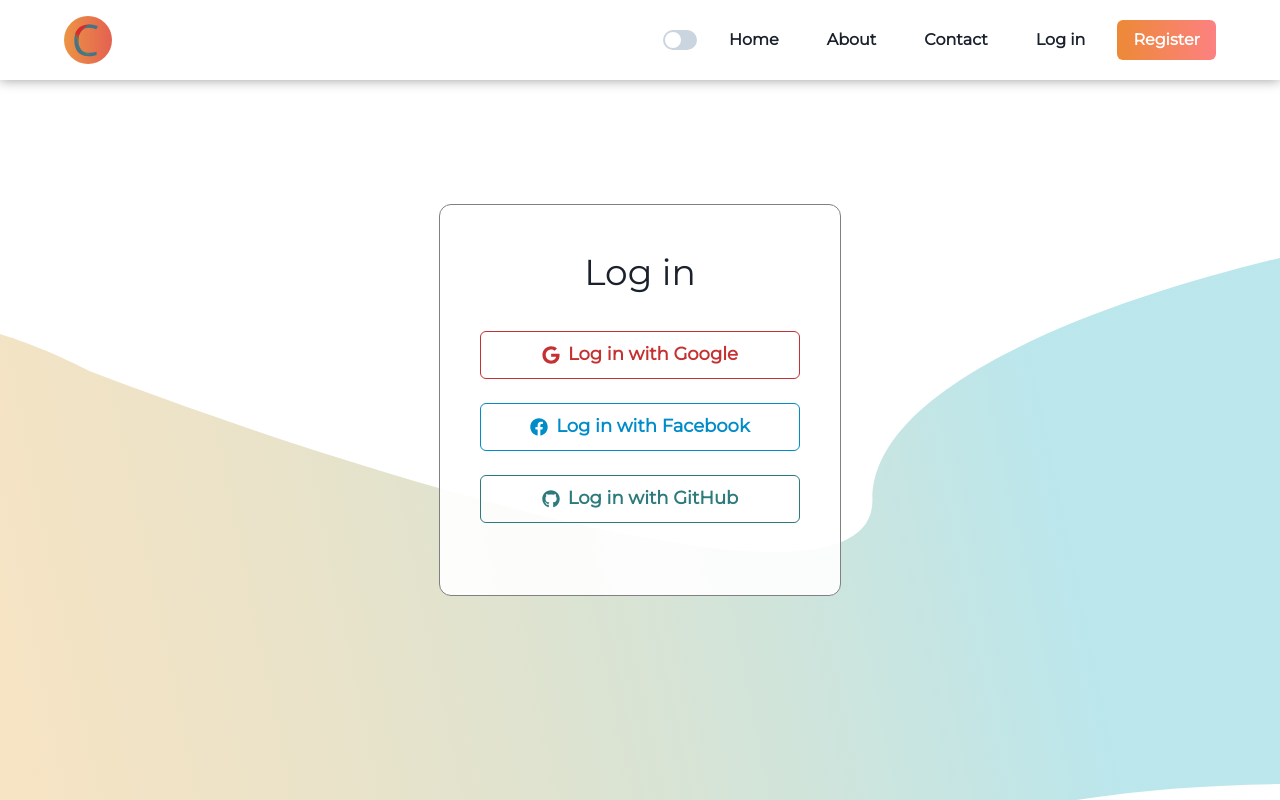
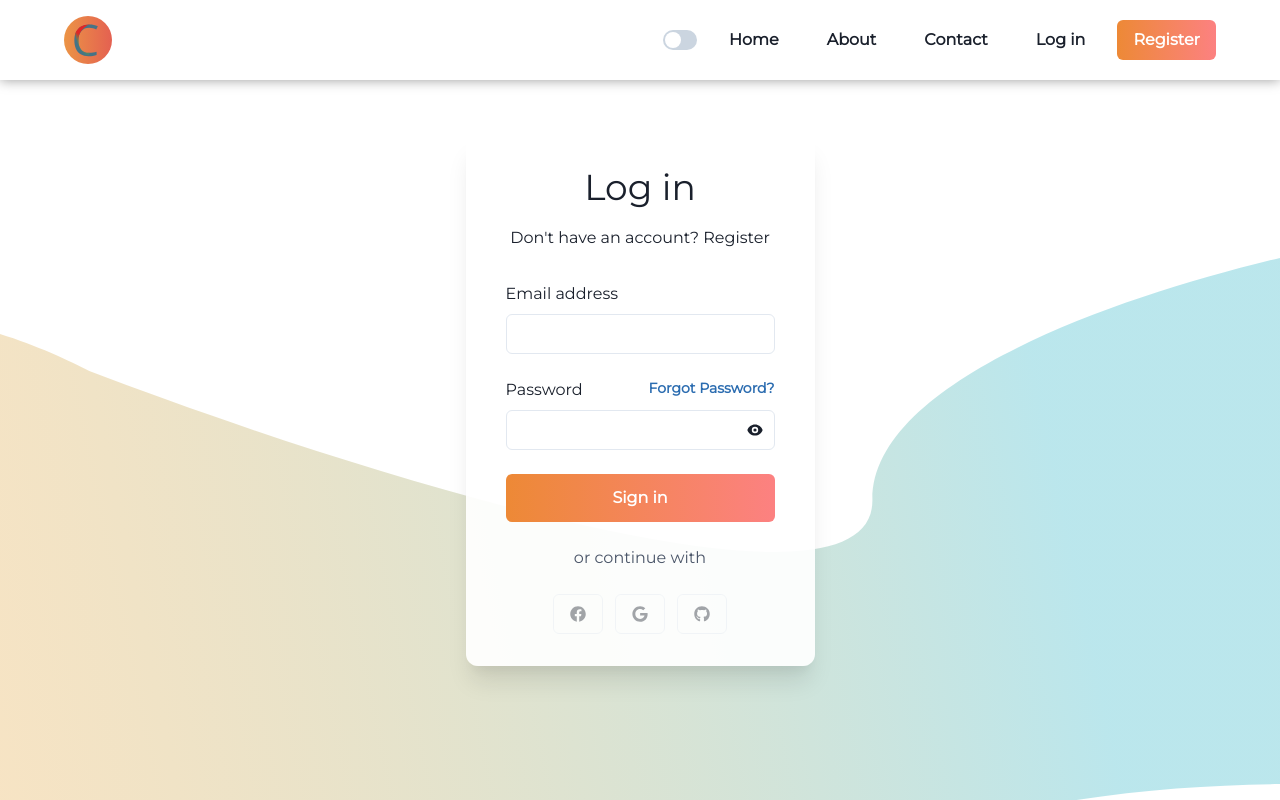
Before and after one commit to jermainejanszen/carta, a Next.js app: page /login in a window 1280 px wide. Built offline with nearby package versions, Linux system fonts and the light colour scheme.

Commit message:
updated login to accept email and password

```diff
--- /dev/null
+++ b/components/DividerWithText.tsx
@@ -0,0 +1,19 @@
+import { Box, Divider, Flex, FlexProps, Text, useColorModeValue } from '@chakra-ui/react'
+import * as React from 'react'
+
+export const DividerWithText = (props: FlexProps) => {
+  const { children, ...flexProps } = props
+  return (
+    <Flex align="center" color="gray.300" {...flexProps}>
+      <Box flex="1">
+        <Divider borderColor="currentcolor" />
+      </Box>
+      <Text as="span" px="3" color={useColorModeValue('gray.600', 'gray.400')} fontWeight="medium">
+        {children}
+      </Text>
+      <Box flex="1">
+        <Divider borderColor="currentcolor" />
+      </Box>
+    </Flex>
+  )
+}
--- /dev/null
+++ b/components/PasswordField.tsx
@@ -0,0 +1,67 @@
+import {
+  Box,
+  Flex,
+  FormControl,
+  FormLabel,
+  IconButton,
+  Input,
+  InputGroup,
+  InputProps,
+  InputRightElement,
+  useDisclosure,
+  useMergeRefs,
+  useColorModeValue as mode,
+} from '@chakra-ui/react'
+import * as React from 'react'
+import { HiEye, HiEyeOff } from 'react-icons/hi'
+
+export const PasswordField = React.forwardRef<HTMLInputElement, InputProps>((props, ref) => {
+  const { isOpen, onToggle } = useDisclosure()
+  const inputRef = React.useRef<HTMLInputElement>(null)
+
+  const mergeRef = useMergeRefs(inputRef, ref)
+
+  const onClickReveal = () => {
+    onToggle()
+    const input = inputRef.current
+    if (input) {
+      input.focus({ preventScroll: true })
+      const length = input.value.length * 2
+      requestAnimationFrame(() => {
+        input.setSelectionRange(length, length)
+      })
+    }
+  }
+
+  return (
+    <FormControl id="password">
+      <Flex justify="space-between">
+        <FormLabel>Password</FormLabel>
+        <Box as="a" color={mode('blue.600', 'blue.200')} fontWeight="semibold" fontSize="sm">
+          Forgot Password?
+        </Box>
+      </Flex>
+      <InputGroup>
+        <InputRightElement>
+          <IconButton
+            bg="transparent !important"
+            variant="ghost"
+            aria-label={isOpen ? 'Mask password' : 'Reveal password'}
+            icon={isOpen ? <HiEyeOff /> : <HiEye />}
+            onClick={onClickReveal}
+          />
+        </InputRightElement>
+        <Input
+          ref={mergeRef}
+          name="password"
+          type={isOpen ? 'text' : 'password'}
+          autoComplete="current-password"
+          required
+          {...props}
+        />
+      </InputGroup>
+    </FormControl>
+  )
+})
+
+PasswordField.displayName = 'PasswordField'
--- /dev/null
+++ b/components/login/LoginForm.tsx
@@ -0,0 +1,38 @@
+import { useRouter } from 'next/router'
+import {
+  Button,
+  chakra,
+  FormControl,
+  FormLabel,
+  HTMLChakraProps,
+  Input,
+  Stack,
+} from '@chakra-ui/react'
+import * as React from 'react'
+import { PasswordField } from '../PasswordField'
+
+export const LoginForm = (props: HTMLChakraProps<'form'>) => {
+
+  const router = useRouter();
+
+  return (
+    <chakra.form
+      onSubmit={(e) => {
+        e.preventDefault()
+        router.push('/projects');
+      }}
+      {...props}
+    >
+      <Stack spacing="6">
+        <FormControl id="email">
+          <FormLabel>Email address</FormLabel>
+          <Input name="email" type="email" autoComplete="email" required />
+        </FormControl>
+        <PasswordField />
+        <Button type="submit" variant="primary" size="lg" fontSize="md">
+          Sign in
+        </Button>
+      </Stack>
+    </chakra.form>
+  )
+}
--- a/pages/login/index.tsx
+++ b/pages/login/index.tsx
@@ -3,12 +3,17 @@ import Head from 'next/head';
 import {
   Text,
   Flex,
-  VStack,
+  SimpleGrid,
+  VisuallyHidden,
   Button,
-  useColorModeValue } from '@chakra-ui/react';
-import { FaGoogle, FaFacebook, FaGithub, FaApple } from 'react-icons/fa';
+  useColorModeValue,
+  Heading,
+  Link} from '@chakra-ui/react';
+import { FaGoogle, FaFacebook, FaGithub } from 'react-icons/fa';
 import SplashNavBar from '../../widgets/SplashNavBar';
 import PageContainer from '../../components/PageContainer';
+import { DividerWithText } from '../../components/DividerWithText';
+import { LoginForm } from '../../components/login/LoginForm';
 
 interface Props {
 
@@ -17,11 +22,6 @@ interface Props {
 const Login = (props: Props) => {
 
   const router = useRouter();
-
-  const handleLogin = (e) => {
-    e.preventDefault();
-    router.push('/projects');
-  }
 
   const bg = useColorModeValue("whiteAlpha.900", "gray.700");
 
@@ -40,43 +40,36 @@ const Login = (props: Props) => {
           <Flex
             direction="column"
             alignItems="center"
-            padding="10"
-            border="1px solid gray"
+            py="8"
+            px={{ base: '4', md: '10' }}
             borderRadius="xl"
-            bg={bg}>
-              <Text fontSize="4xl">
+            bg={bg}
+            shadow="xl" >
+              <Heading size="xl" fontWeight="normal">
                 Log in
+              </Heading>
+              <Text mt="4" mb="8" align="center" maxW="md" fontWeight="medium">
+                <Text as="span">Don&apos;t have an account? </Text>
+                <Link href="#">Register</Link>
               </Text>
+              <LoginForm />
 
-              <VStack spacing="6" my="2rem">
-                <Button
-                  colorScheme="red"
-                  size="lg"
-                  variant="outline"
-                  leftIcon={<FaGoogle />}
-                  width="20rem"
-                  onClick={handleLogin}>
-                    Log in with Google
+              <DividerWithText mt="6">or continue with</DividerWithText>
+
+              <SimpleGrid mt="6" columns={3} spacing="3">
+                <Button color="currentColor" variant="outline" disabled>
+                  <VisuallyHidden>Login with Facebook</VisuallyHidden>
+                  <FaFacebook />
                 </Button>
-                <Button
-                  colorScheme="linkedin"
-                  size="lg"
-                  variant="outline"
-                  leftIcon={<FaFacebook />}
-                  width="20rem"
-                  onClick={handleLogin}>
-                    Log in with Facebook
+                <Button color="currentColor" variant="outline" disabled>
+                  <VisuallyHidden>Login with Google</VisuallyHidden>
+                  <FaGoogle />
                 </Button>
-                <Button
-                  colorScheme="teal"
-                  size="lg"
-                  variant="outline"
-                  leftIcon={<FaGithub />}
-                  width="20rem"
-                  onClick={handleLogin}>
-                    Log in with GitHub
+                <Button color="currentColor" variant="outline" disabled>
+                  <VisuallyHidden>Login with Github</VisuallyHidden>
+                  <FaGithub />
                 </Button>
-              </VStack>
+              </SimpleGrid>
           </Flex>
       </Flex>
     </PageContainer>
```
